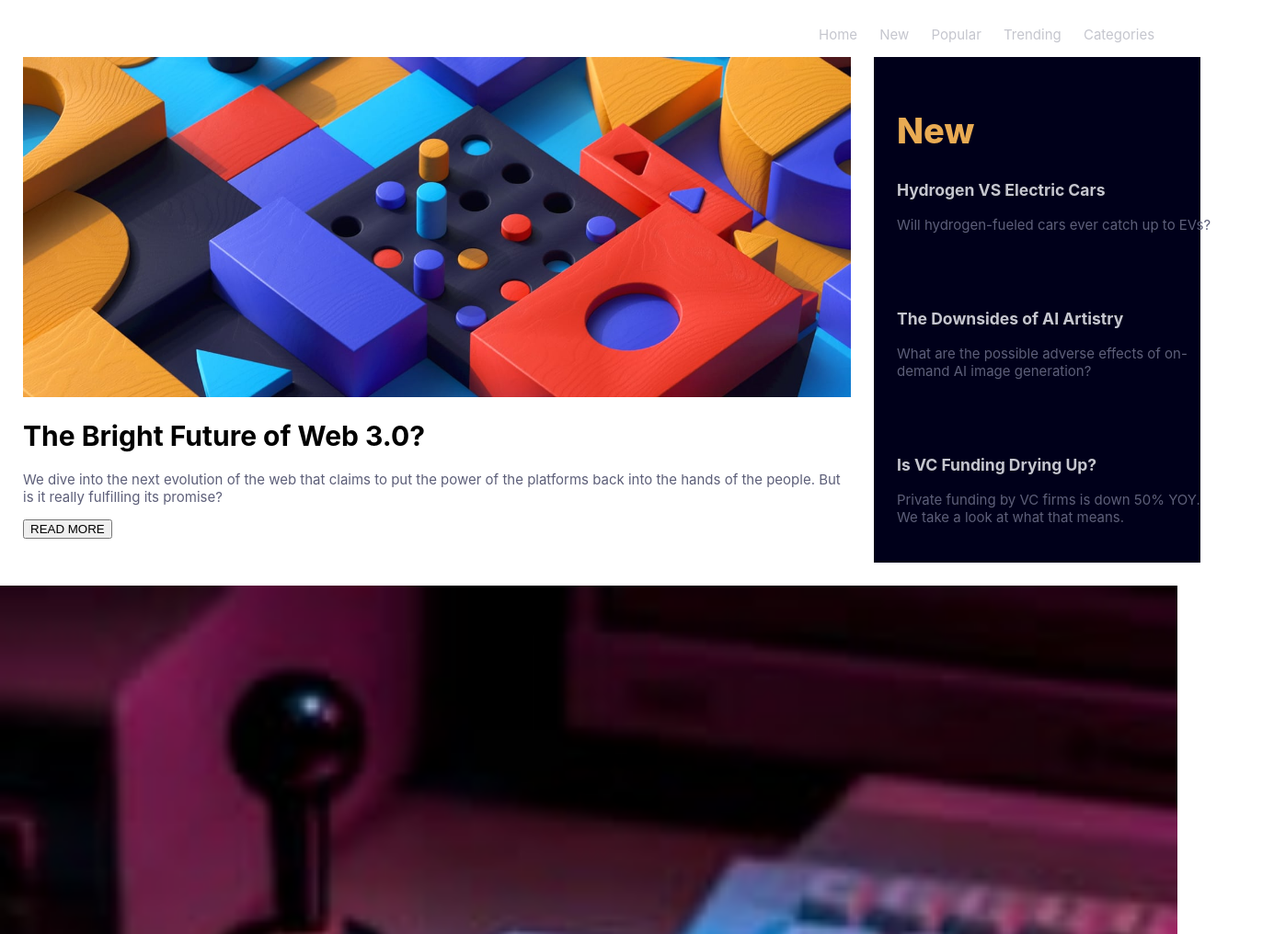
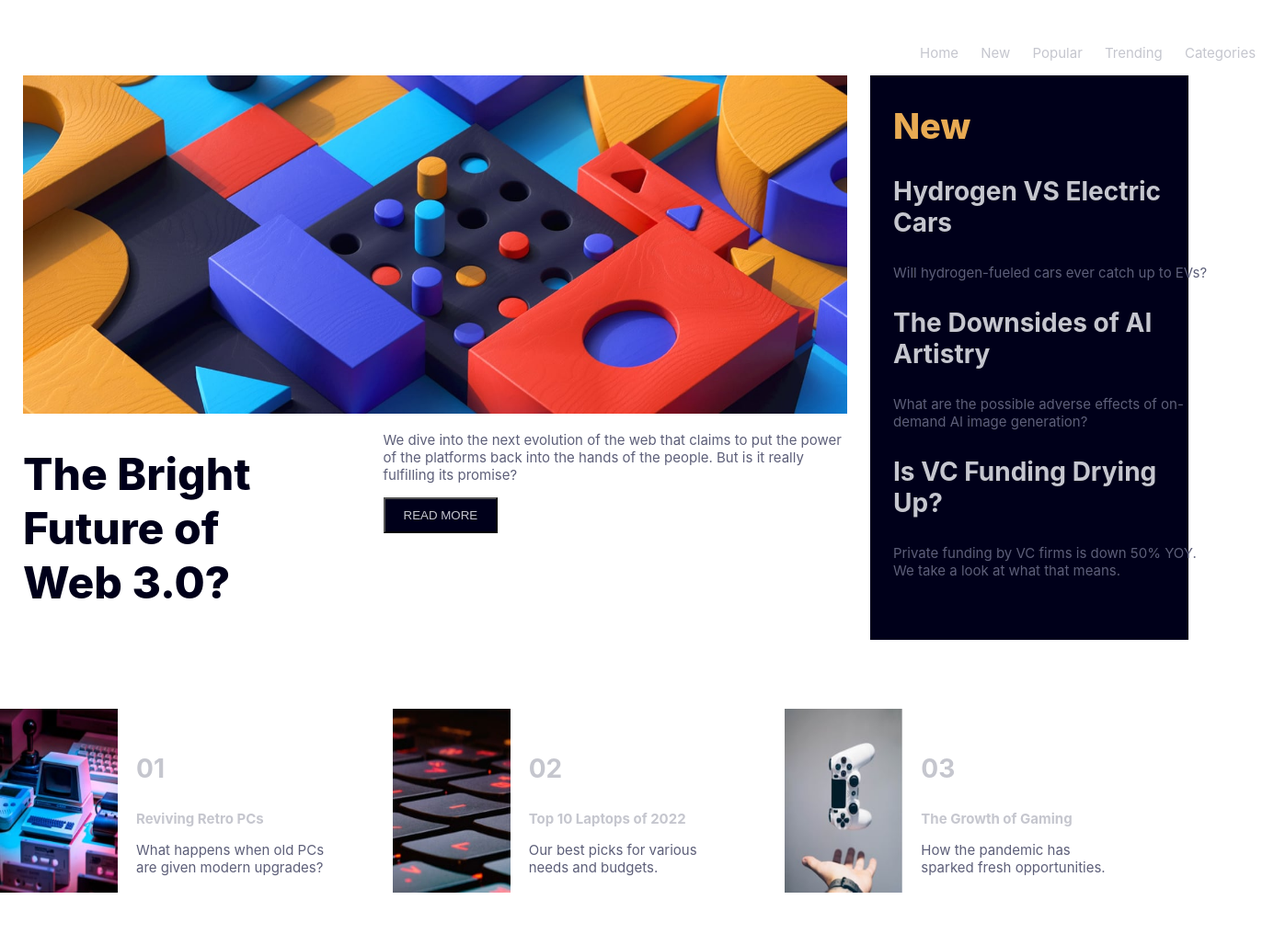
Before and after one commit to Frank-incense/Frank-incense.github.io, a plain HTML site: page news-homepage-main/index.html in a window 1280 px wide. Shown: the part 106-1122 px from the top of the page at 92% size, 1385 px wide, since content can reach past the window. Drawn offline with Linux system fonts and the light colour scheme; a web font is replaced by a local one.

Commit message:
Experienced troubles with .right_panel

```diff
--- a/news-homepage-main/assets/style.css
+++ b/news-homepage-main/assets/style.css
@@ -8,15 +8,21 @@ body
     margin: auto;
     font-size: 15px;
     font-family: inter;
+    color: hsl(240, 100%, 5%);
+}
+h1{
+    font-size: 48px;
+    font-weight: 800;
 }
 p
 {
     color: hsl(236, 13%, 42%);
+    font-weight: 400;
 }
 header
 {
     width: 100%;
-    margin: auto;
+    margin: 20px;
     display: flex;
 }
 .logos
@@ -28,6 +34,7 @@ header
 {
     position: relative;
     top: 25px;
+    left: 90px;
     float: left;
     margin-left: 850px;
 }
@@ -59,36 +66,83 @@ main
 .left_panel
 {
     float: left;
-    max-width: 900px;
+    max-width: 70%;
 }
-img, .image
+.image
 {
     width: 100%;
     height: auto;
 }
+.under_image
+{
+    display: flex;
+}
+.page_title
+{
+    margin-right: 25px;
+}
+.page_description
+{
+    margin-left: 20px;
+    padding: 0 0 0 25px;
+}
+.btn
+{
+  padding: 10px 20px;
+  color: hsl(233, 8%, 79%);
+  background-color: hsl(240, 100%, 5%);
+}
+.btn:hover
+{
+    background-color: hsl(35, 77%, 62%);
+}
 .right_panel
 {
-    width: 540px;
+    width: 27%;
     background-color: hsl(240, 100%, 5%);
     margin: 0 0 0 25px;
 }
-article
+.articles
 {
     width: 100%;
-    padding: 25px;
+    margin: 25px;
 }
+
 h2
 {
     color: hsl(35, 77%, 62%);
     font-size: 38px;
     font-weight: 800;
 }
-footer
+h3
 {
+    font-size: 28px;
+    font-weight: 700px;
+    color: hsl(233, 8%, 79%);
+}
+footer, section
+{
+    display: flex;
     width: 100%;
     margin: auto;
+    padding: 25px 0;
+}
+section
+{
+    margin: auto;
+}
+.footerimg
+{
+    width: 30%;
+    height: 200px;
+}
+.footer_note
+{
+    width: 50%;
+    padding: 20px;
 }
 strong
 {
     font-weight: 700;
+    color: hsl(240, 100%, 5%);
 }
--- a/news-homepage-main/index.html
+++ b/news-homepage-main/index.html
@@ -44,6 +44,7 @@
       src="assets/images/image-web-3-desktop.jpg"
       alt=""
       class="image">
+      <div class="under_image">
         <div class="page_title">
           <h1>The Bright Future of Web 3.0?</h1>
         </div>
@@ -56,7 +57,9 @@
           <input type="button" value="READ MORE" class="btn">
         </div>
       </div>
+    </div>
     <div class="right_panel">
+      <div class="articles">
         <article>
           <h2>New</h2>
           <h3><a>Hydrogen VS Electric Cars</a></h3>
@@ -79,27 +82,28 @@
           </p>
         </article>
       </div>
+    </div>
   </main>
   <footer>
     <section>
-      <img src="assets/images/image-retro-pcs.jpg" alt="">
-      <div>
+      <img src="assets/images/image-retro-pcs.jpg" alt="" class="footerimg">
+      <div class="footer_note">
         <h3>01</h3>
         <p><strong><a>Reviving Retro PCs</a></strong></p>
         <p>What happens when old PCs are given modern upgrades?</p>
       </div>
     </section>
     <section>
-      <img src="assets/images/image-top-laptops.jpg" alt="">
-      <div>
+      <img src="assets/images/image-top-laptops.jpg" alt="" class="footerimg">
+      <div class="footer_note">
         <h3>02</h3>
         <p><strong><a>Top 10 Laptops of 2022</a></strong></p>
         <p>Our best picks for various needs and budgets.</p>
       </div>
     </section>
     <section>
-      <img src="assets/images/image-gaming-growth.jpg" alt="">
-      <div>
+      <img src="assets/images/image-gaming-growth.jpg" alt="" class="footerimg">
+      <div class="footer_note">
         <h3>03</h3>
         <p><strong><a>The Growth of Gaming</a></strong></p>
         <p>How the pandemic has sparked fresh opportunities.</p>
```
Lines whose indentation alone changed are shown as unchanged.
